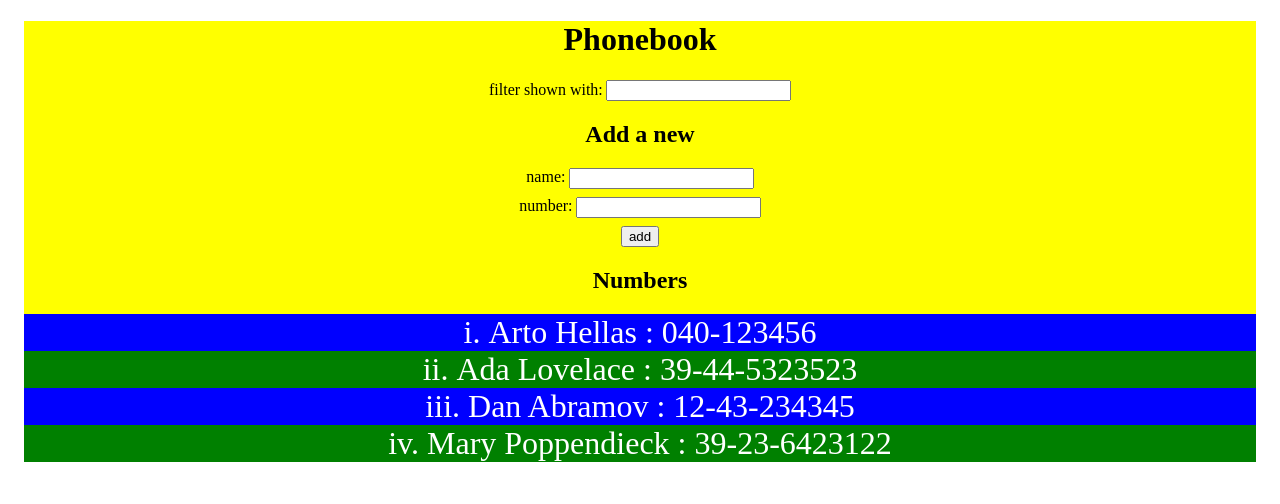
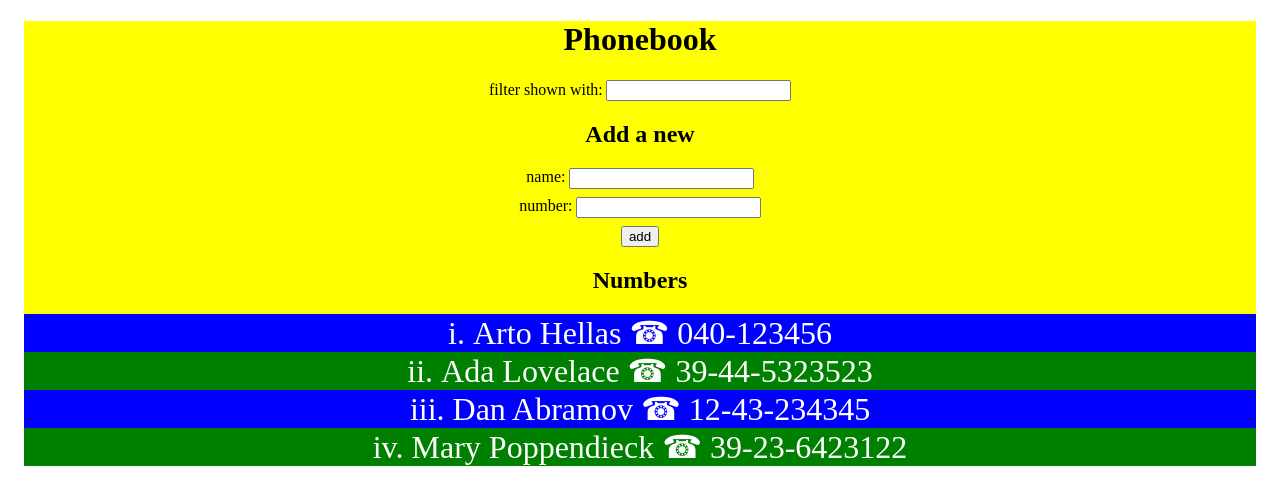
Before and after one commit to adampaulukanis/fullstackopen.com, a React (Create React App) app in the folder part2/phonebook/: page / in a window 1280 px wide. Shown: the top 504 px of the page. Built offline with nearby package versions, Linux system fonts and the light colour scheme.

Commit message:
Refactor App - extract Person component

```diff
--- /dev/null
+++ b/part2/phonebook/src/components/Person.js
@@ -0,0 +1,9 @@
+function Person(props) {
+    const name = props.name
+    const number = props.number
+    return (
+        <li>{name} ☎ {number}</li>
+    )
+}
+
+export default Person
--- a/part2/phonebook/src/components/Persons.js
+++ b/part2/phonebook/src/components/Persons.js
@@ -1,8 +1,10 @@
+import Person from './Person'
+
 function Persons(props) {
     return (
         <ul id="persons">
             {props.personsToShow.map(p =>
-                <li key={p.name}>{p.name} : {p.number}</li>
+                <Person key={p.name} name={p.name} number={p.number} />
             )}
         </ul>
     )
```
